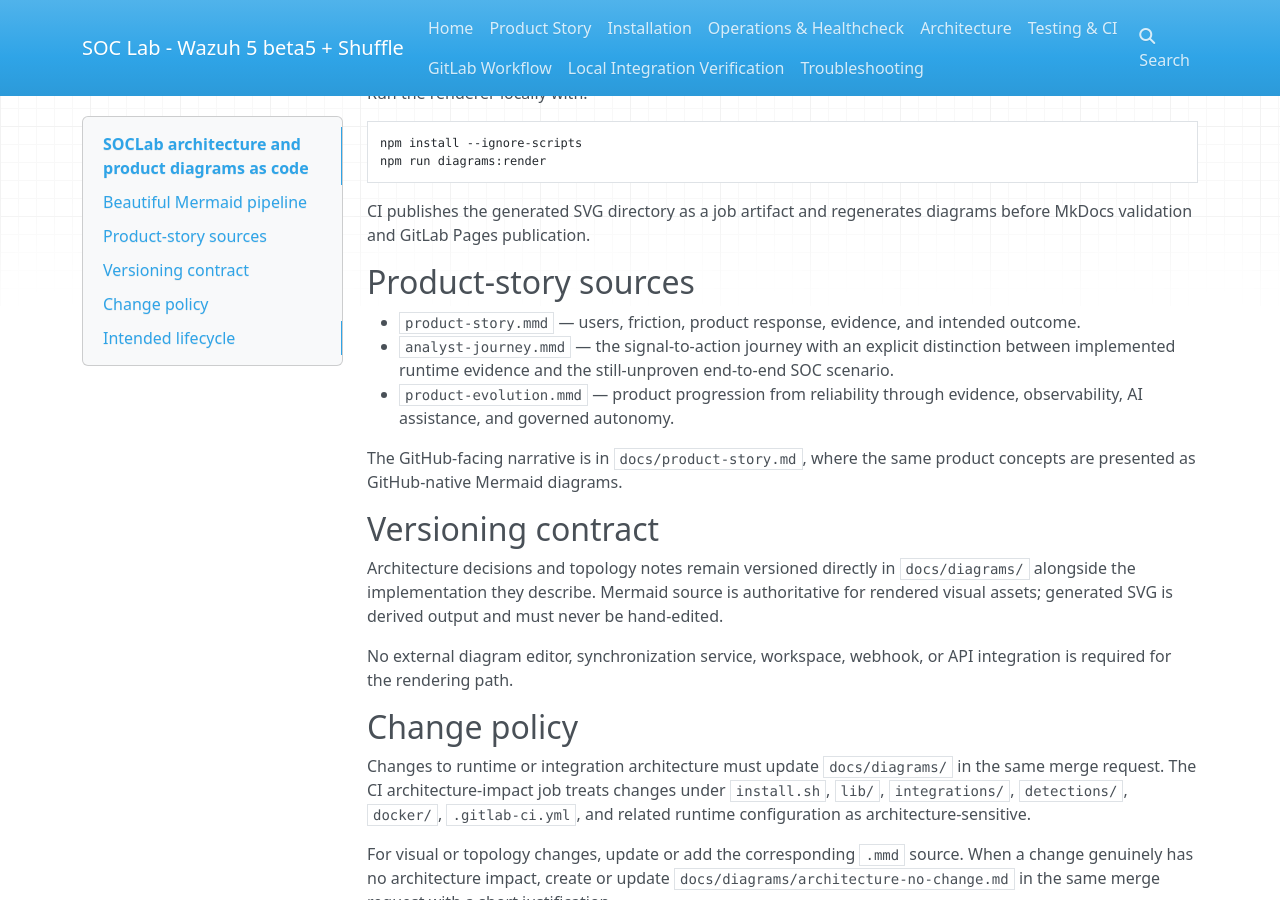
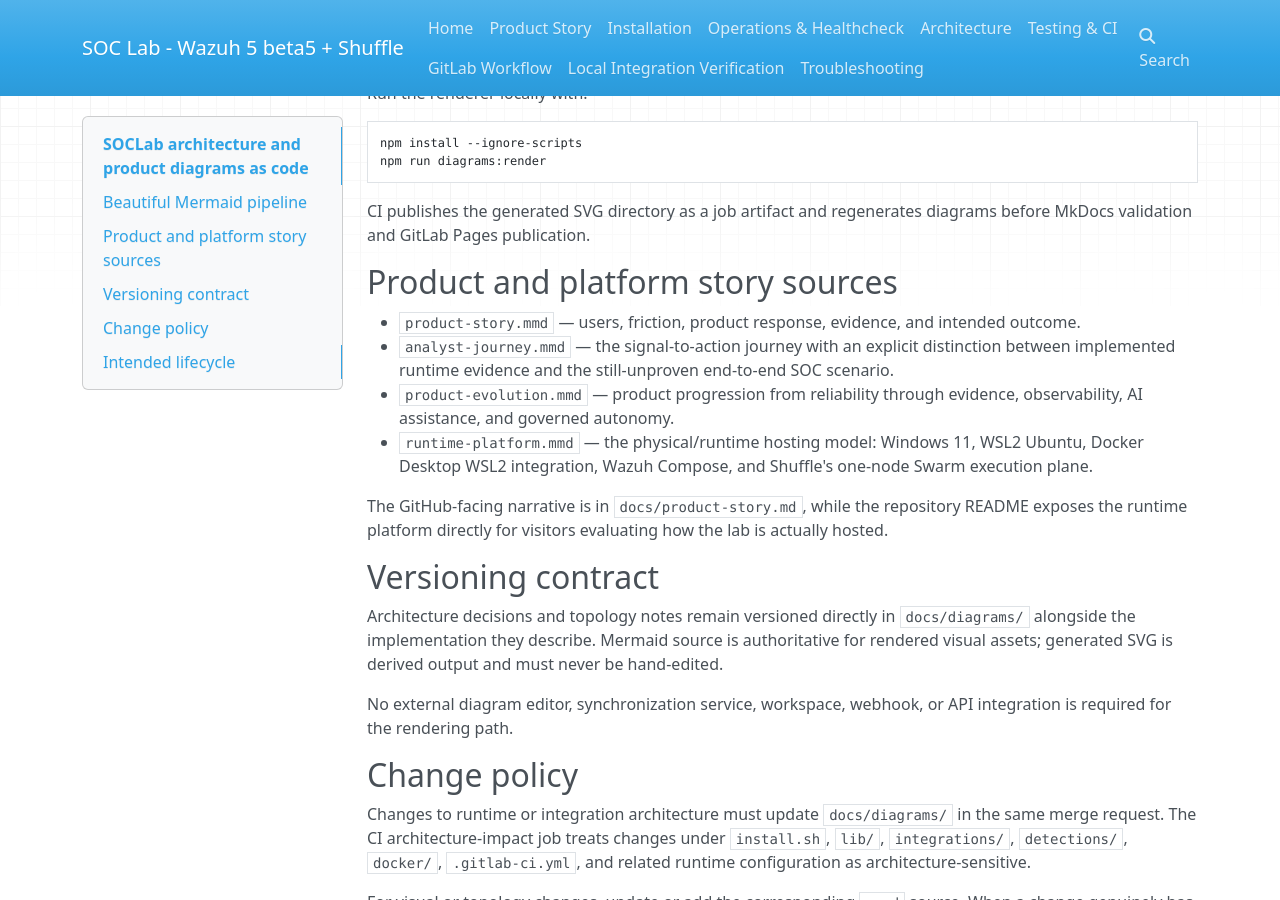
Before and after one commit to avioren/SOCLab, an MkDocs documentation site: the page built from docs/diagrams/README.md, in a window 1280 px wide and 900 px high, scrolled down 382 px. Built offline with MkDocs 1.6.1, drawn with Linux system fonts in a browser that asks for light colours; nearby versions of some CDN libraries.

Commit message:
docs(runtime): show Windows 11 WSL2 Docker Desktop platform

```diff
--- a/docs/diagrams/README.md
+++ b/docs/diagrams/README.md
@@ -17,13 +17,14 @@ npm run diagrams:render
 
 CI publishes the generated SVG directory as a job artifact and regenerates diagrams before MkDocs validation and GitLab Pages publication.
 
-## Product-story sources
+## Product and platform story sources
 
 - `product-story.mmd` — users, friction, product response, evidence, and intended outcome.
 - `analyst-journey.mmd` — the signal-to-action journey with an explicit distinction between implemented runtime evidence and the still-unproven end-to-end SOC scenario.
 - `product-evolution.mmd` — product progression from reliability through evidence, observability, AI assistance, and governed autonomy.
+- `runtime-platform.mmd` — the physical/runtime hosting model: Windows 11, WSL2 Ubuntu, Docker Desktop WSL2 integration, Wazuh Compose, and Shuffle's one-node Swarm execution plane.
 
-The GitHub-facing narrative is in `docs/product-story.md`, where the same product concepts are presented as GitHub-native Mermaid diagrams.
+The GitHub-facing narrative is in `docs/product-story.md`, while the repository README exposes the runtime platform directly for visitors evaluating how the lab is actually hosted.
 
 ## Versioning contract
 
```
Also changed, not shown: README.md (+20 -1 lines), 1 other file.
